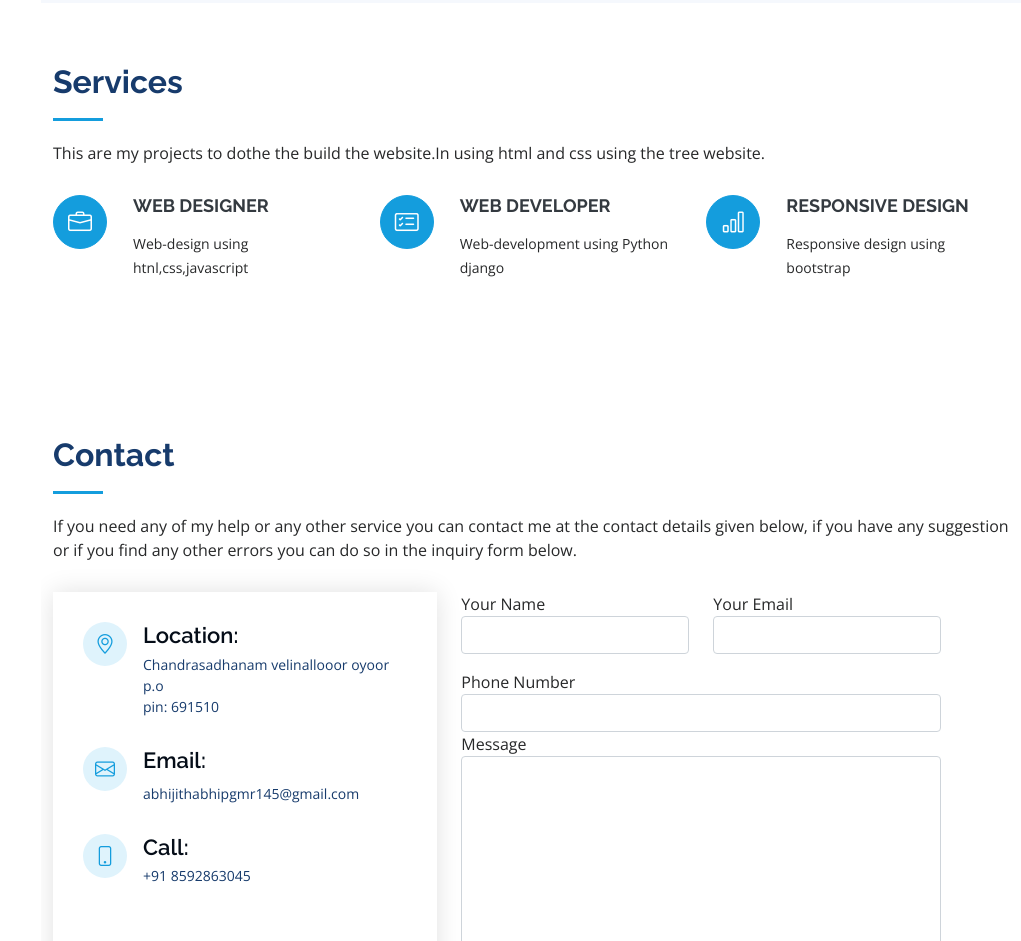
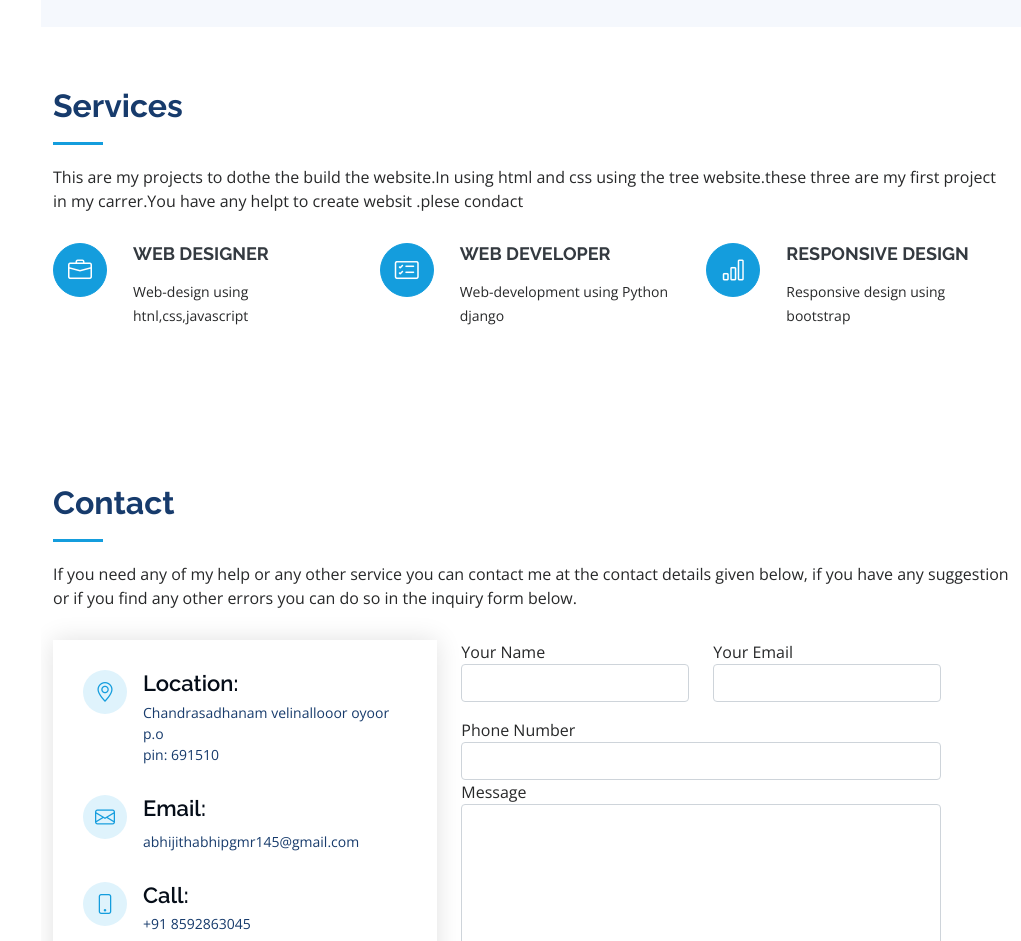
Before and after one commit to c-abhijith/personal, a plain HTML site: page index.html in a window 1280 px wide. Shown: the part 3125-4066 px from the top of the page, without its empty margins (259-1280 px from the left). Drawn offline with nearby package versions, Linux system fonts and the light colour scheme.

Commit message:
fifth commit

```diff
--- a/index.html
+++ b/index.html
@@ -120,7 +120,7 @@
             <p>
                  I am Abhijith C. I live in Kollam district in kerala. Iam a BCA graduate.In my collage time I don't like coding it was deficult for me.
                  My thought was complete my degree and go for non-coding jobs. but I like technology and learning how they work and I realise that coding is the basic of every technology.<br> so I forgot everyting I was thought in college and start with basic of coding. Then I learned computer language one by one. Then I selected one language as a domain that will help my career and start working in smaller projects and it takes me long time to finish.
-                 Then I understand that time is most important factor in every job.  That  lead to me to understand the time management system. Then I utilise my time to finish every task in limited time. In overall to say that I puch my limit to
+                 Then I understand that time is most important factor in every job.  That  lead to me to understand the time management system. Then I utilise my time to finish every task in limited time. In overall to say that I push my limit to succed in every thing.
                 </p>
           </div>
         </div>
@@ -324,7 +324,8 @@
 
         <div class="section-title">
           <h2>Services</h2>
-         <p> This  are my projects to dothe the build the website.In using html and css using the tree website.</p>
+         <p> This  are my projects to dothe the build the website.In using html and css using the tree website.these three are my first project in my carrer.You have any
+           helpt to create websit .plese condact </p>
         </div>
 
         <div class="row">
```
